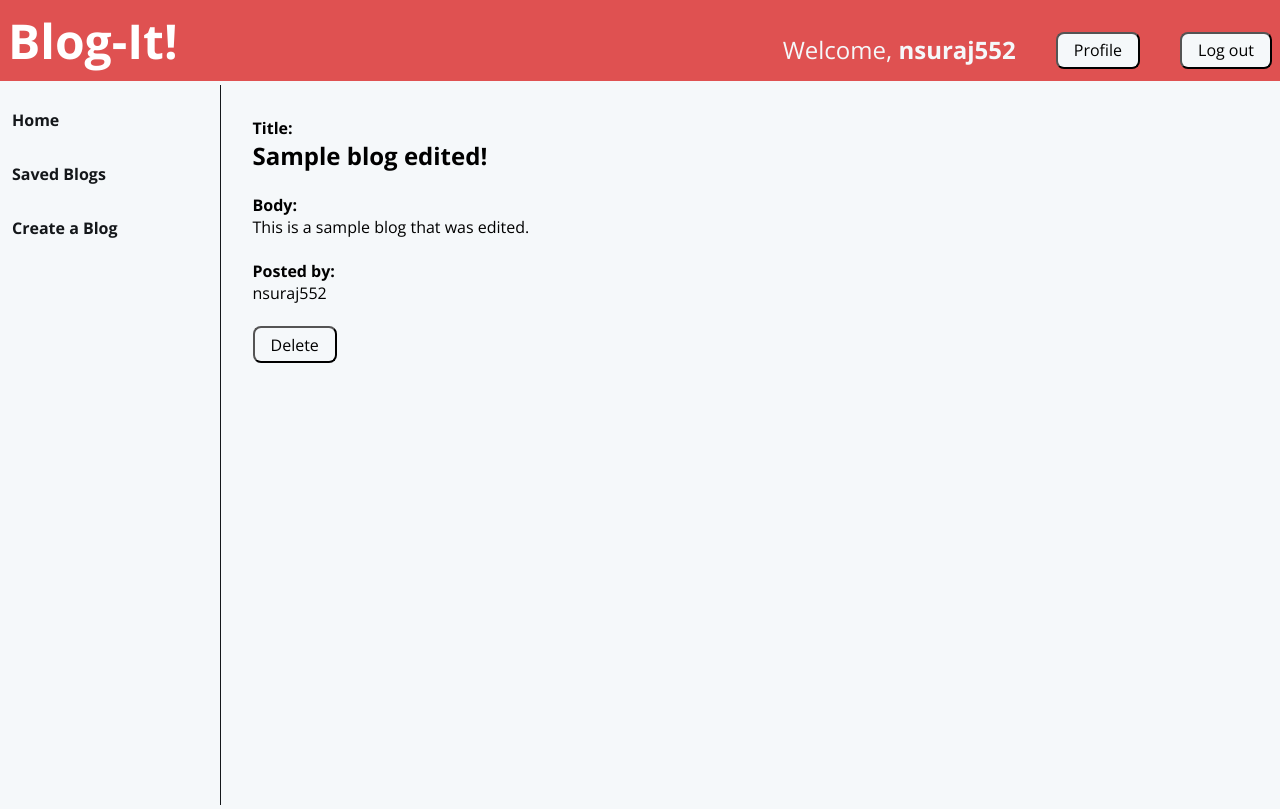
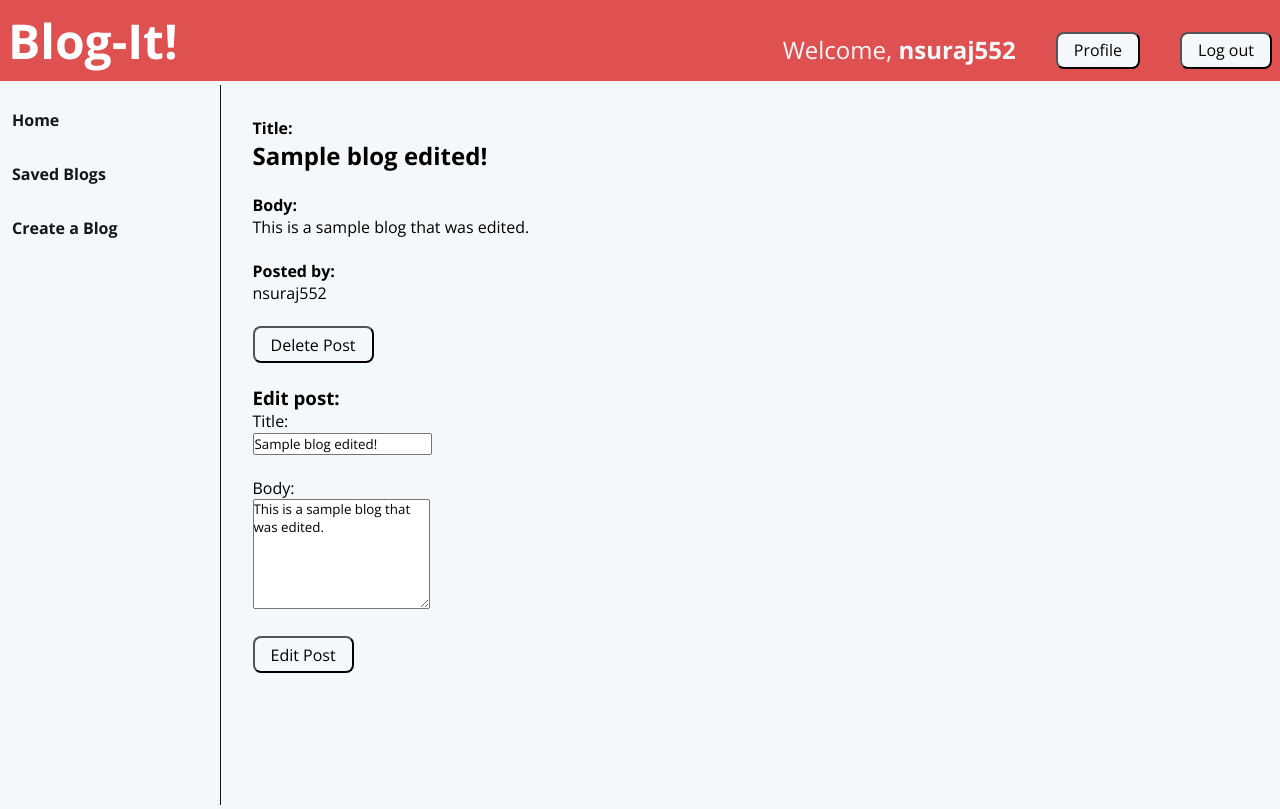
Before and after one commit to VectorJamo/Django-Authentication, a Django app: page /post/6/ in a window 1280 px wide. Run offline with Django 5.2, Linux system fonts and the light colour scheme; a user stored in the database is signed in; data comes from the database, SQL or seed files in the repository; both versions use the stored data as it was after the commit.

Commit message:
Added Post edit/delete

```diff
--- a/user_auth/templates/user_auth/view_post.html
+++ b/user_auth/templates/user_auth/view_post.html
@@ -12,6 +12,28 @@
 
     <br>
     {% if user.username == blog.author.username %}
-        <a href="delete-post/{{blog.id}}"><button>Delete</button></a>
+        <a href="delete-post/{{blog.id}}"><button>Delete Post</button></a>
+        <br>
+        <br>
+        <h3>Edit post:</h3>
+        <form action="/post/{{blog.id}}/" method="POST">
+            {% csrf_token %}
+            <div class="blog-form-element">
+                <label for="title">Title:</label>
+                <br>
+                <input type="text" name="title" id="title" value="{{blog.title}}">
+            </div>
+            <br>
+            <div class="blog-form-element">
+                <label for="body">Body:</label>
+                <br>
+                <textarea name="body" id="body" cols="20" rows="6">{{blog.body}}</textarea>
+            </div>
+            <br>
+            <div class="blog-form-element">
+                <input type="submit" value="Edit Post">
+            </div>
+        </form>
+
     {% endif %}
 {% endblock %}
--- a/user_auth/urls.py
+++ b/user_auth/urls.py
@@ -12,5 +12,4 @@ urlpatterns = [
     path('create-post/', views.create_post, name='create-post'),
     path('post/<int:post_id>/', views.view_post, name='view-post'),
     path('post/<int:post_id>/delete-post/<int:del_post_id>/', views.delete_post, name='delete-post'),
-
 ]
--- a/user_auth/views.py
+++ b/user_auth/views.py
@@ -26,6 +26,15 @@ def create_post(request):
     return render(request, 'user_auth/create_post.html', {'title': 'Create a post'})
 
 def view_post(request, post_id):
+    if request.method == 'POST':
+        blog = models.Blog.objects.get(id=post_id)
+        blog.title = request.POST['title']
+        blog.body = request.POST['body']
+
+        blog.save()
+
+        return render(request, 'user_auth/view_post.html', {'title': 'Post information', 'blog': blog})
+
     blog = models.Blog.objects.get(id=post_id)
 
     return render(request, 'user_auth/view_post.html', {'title': 'Post information', 'blog': blog})
```
Also changed, not shown: db.sqlite3.
